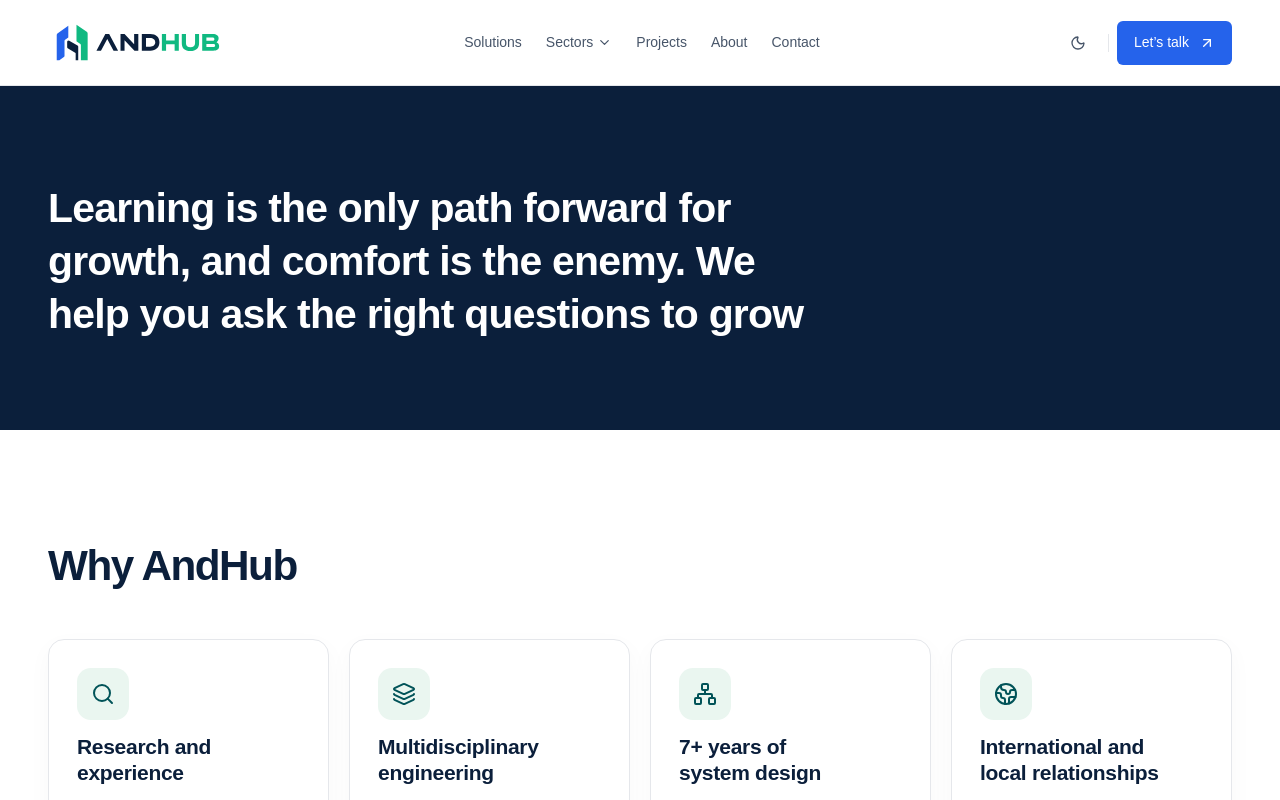
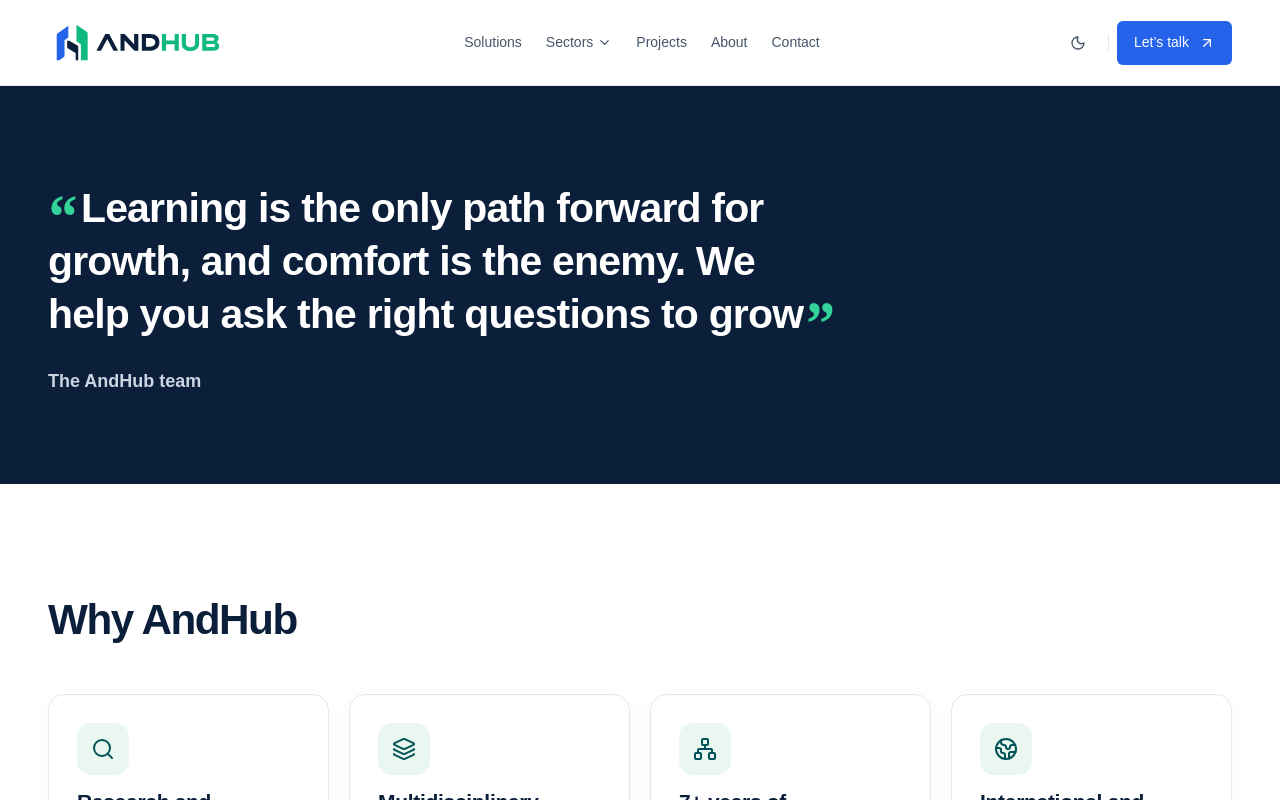
Before and after one commit to 1hubengineering/website-v1, a React (Vite) app: page /about in a window 1280 px wide. Shown: the top 800 px of the page. Built offline with nearby package versions, Linux system fonts and the light colour scheme; a web font is replaced by a local one.

Commit message:
About statement quoted from the AndHub team; new Systems Engineering text
- About header in hook quotes, attributed to The AndHub team
- Systems Engineering card: We provide methods and tools for
  multidisciplinary experts to work together and measure progress

```diff
--- a/src/pages/about.tsx
+++ b/src/pages/about.tsx
@@ -17,10 +17,18 @@ function initials(name: string) {
 export function AboutPage() {
   return (
     <>
+      {/* The team’s own words, quoted. */}
       <PageHero
         statement
-        title="Learning is the only path forward for growth, and comfort is the enemy. We help you ask the right questions to grow"
-      />
+        title={
+          <q className="hook-quote">
+            Learning is the only path forward for growth, and comfort is the enemy. We help you ask
+            the right questions to grow
+          </q>
+        }
+      >
+        The AndHub team
+      </PageHero>
 
       <section className="section" id="why" aria-labelledby="why-title">
         <div className="container">
--- a/src/pages/home.tsx
+++ b/src/pages/home.tsx
@@ -17,7 +17,7 @@ const serviceDetails = [
     text: "Web, mobile and business software built around how your people work every day",
   },
   {
-    text: "We study how your people, machines and data work together before we build",
+    text: "We provide methods and tools for multidisciplinary experts to work together and measure progress",
   },
   {
     text: "Manual steps turned into automatic workflows, with live dashboards of output and stock",
--- a/src/styles/pages.css
+++ b/src/styles/pages.css
@@ -969,3 +969,11 @@ q.hook-quote::after {
 .story-arrow {
   align-self: center;
 }
+
+/* Attribution under a statement quote (About) */
+.page-hero-statement .page-hero-lead {
+  margin-top: 24px;
+  font-size: 18px;
+  font-weight: 600;
+  color: var(--muted);
+}
```
